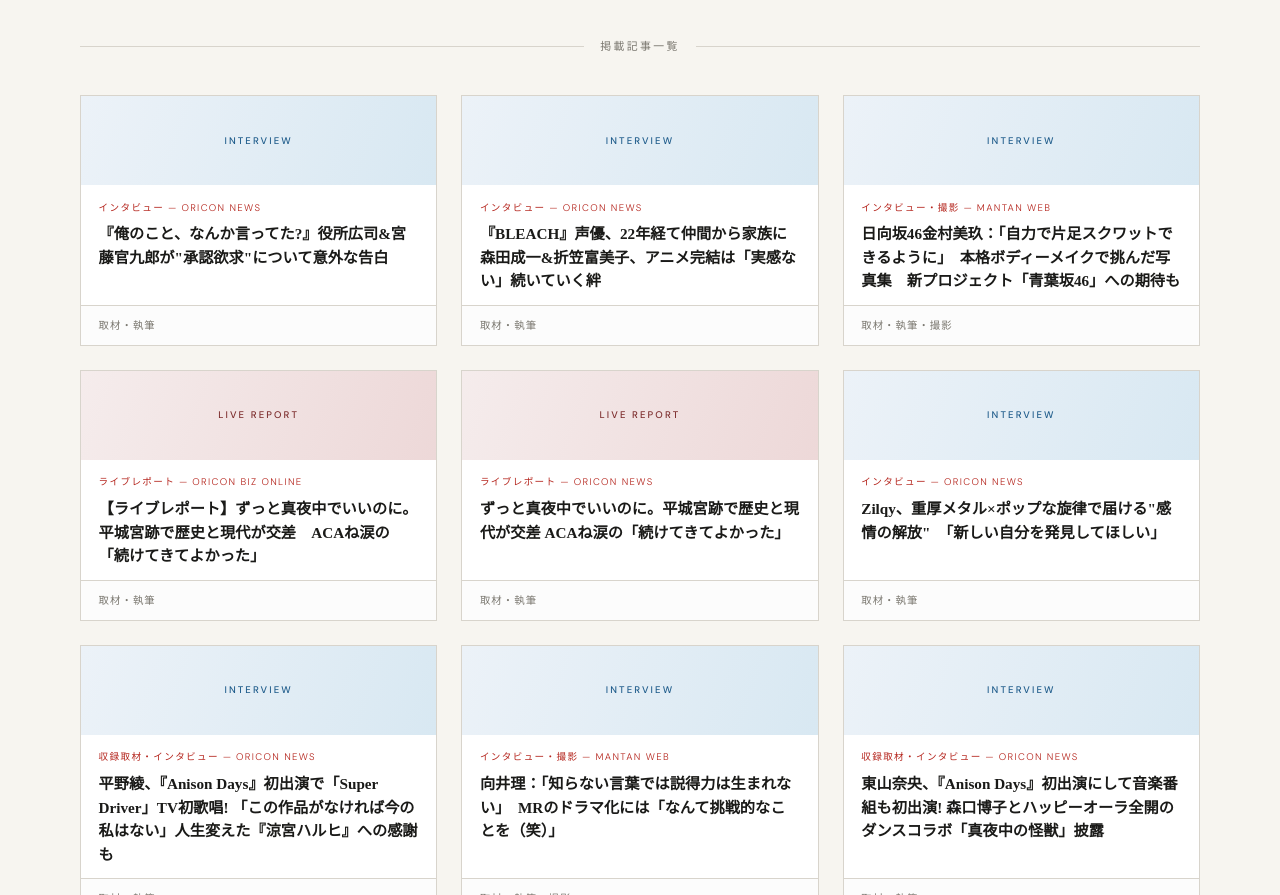
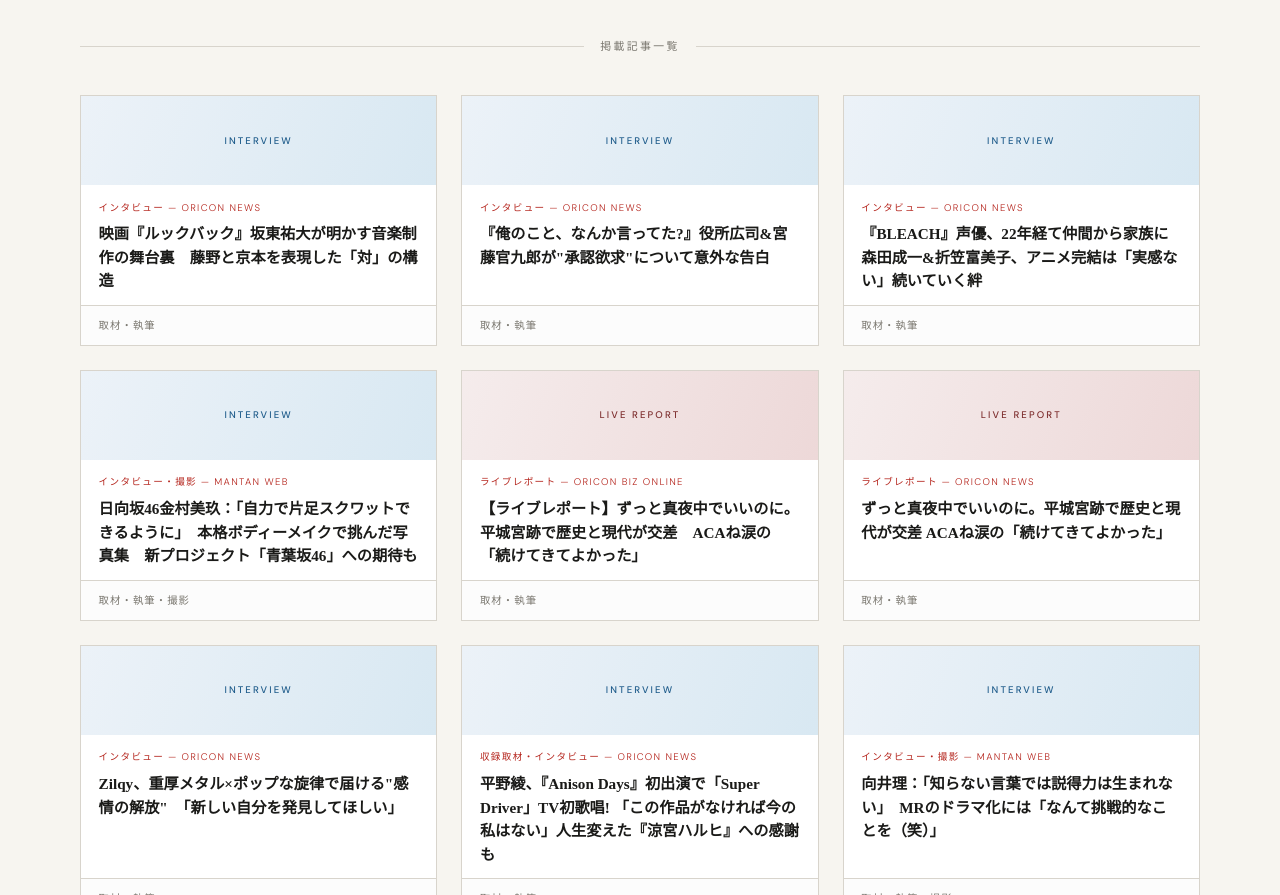
Before and after one commit to snowendo/snowendo.github.io, a plain HTML site: page index.html in a window 1280 px wide. Shown: the part 1449-2344 px from the top of the page. Drawn offline with nearby package versions, Linux system fonts and the light colour scheme; a web font is replaced by a local one.

Commit message:
Add files via upload

```diff
--- a/index.html
+++ b/index.html
@@ -313,6 +313,14 @@ footer{background:var(--ink);color:var(--paper);padding:2rem 2.5rem;
       <span class="works-divider-label">掲載記事一覧</span>
       <span class="works-divider-line"></span>
     </div>
+    <a class="work-card reveal" href="https://www.oricon.co.jp/special/76679/" target="_blank" rel="noopener" data-cat="interview">
+      <div class="work-img cat-interview"><span class="work-img-label">Interview</span></div>
+      <div class="work-body">
+        <p class="work-tag">インタビュー — ORICON NEWS</p>
+        <p class="work-title">映画『ルックバック』坂東祐大が明かす音楽制作の舞台裏　藤野と京本を表現した「対」の構造</p>
+      </div>
+      <div class="work-footer"><span class="work-type">取材・執筆</span><span class="work-arrow">→</span></div>
+    </a>
     <a class="work-card reveal" href="https://www.oricon.co.jp/news/2488416/" target="_blank" rel="noopener" data-cat="interview">
       <div class="work-img cat-interview"><span class="work-img-label">Interview</span></div>
       <div class="work-body">
```
